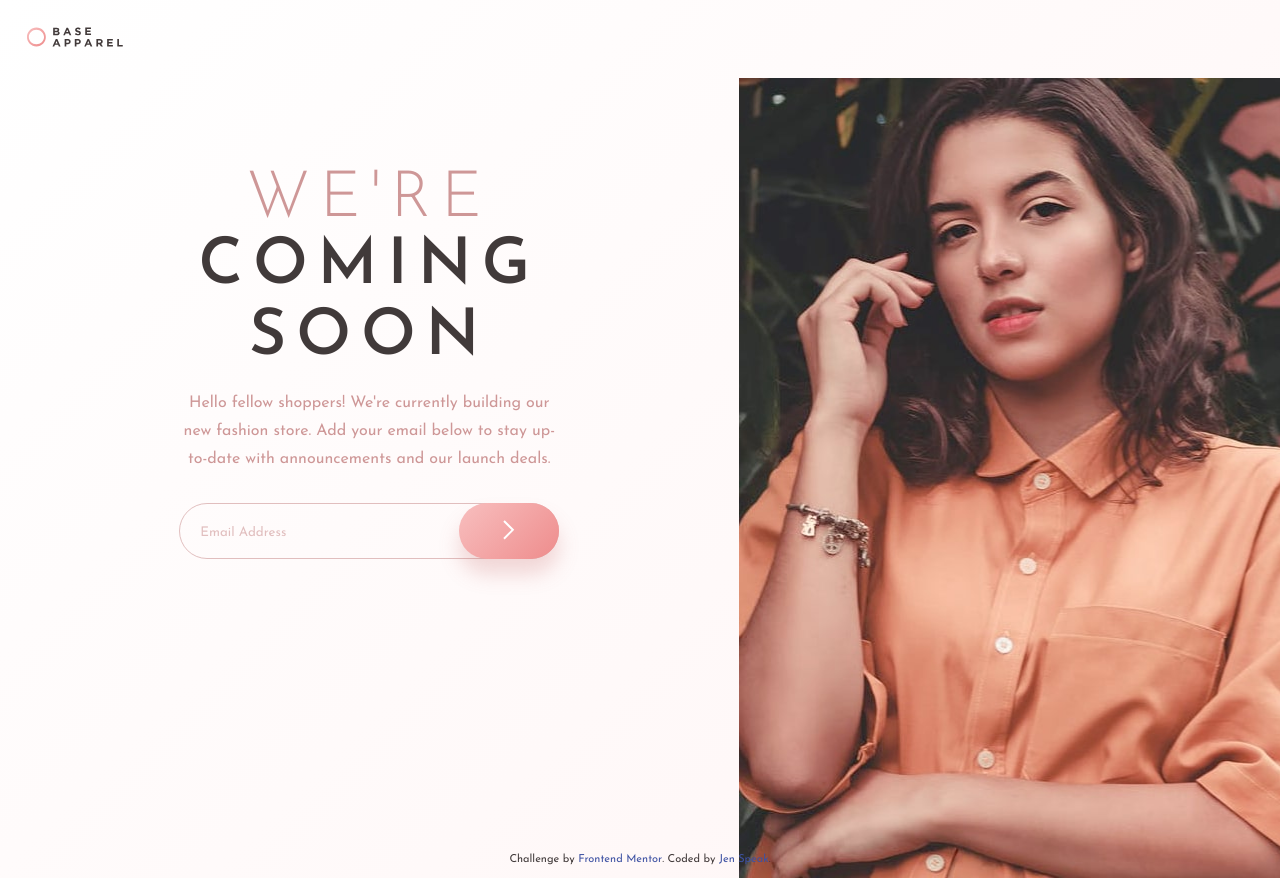
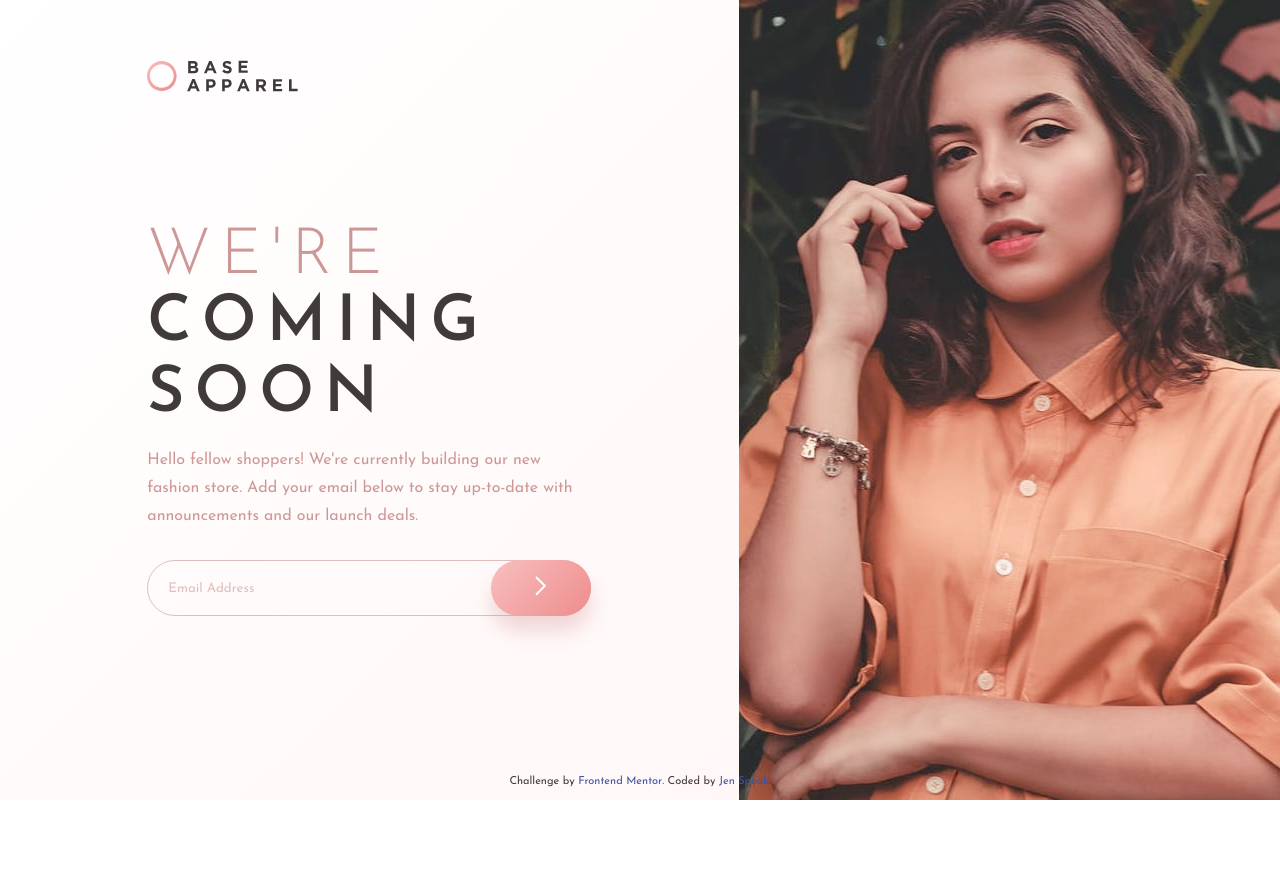
Before and after one commit to En-Jen/base-apparel-coming-soon, a website: page index.html in a window 1280 px wide. After the commit the page ends 800 px from the top, so only its background shows below. Drawn offline with Linux system fonts and the light colour scheme.

Commit message:
added more styles to desktop

```diff
--- a/index.html
+++ b/index.html
@@ -20,7 +20,9 @@
 
   <body>
     <header class="header">
-      <img src="/images/logo.svg" alt="Logo" class="header__logo">
+      <div class="header__container">
+        <img src="/images/logo.svg" alt="Logo" class="header__logo">
+      </div>
     </header>
 
     <main class="container">
--- a/sass/main.scss
+++ b/sass/main.scss
@@ -47,9 +47,26 @@ body {
 .header {
     padding: 2.7rem;
 
+    @media only screen and (min-width: 1200px) {
+        position: absolute;
+        width: 57.7%;
+        padding: 0;
+    }
+
+    &__container {
+        @media only screen and (min-width: 1200px) {
+            width: 444px;
+            margin: 6rem auto 0 auto;
+        }
+    }
+
     &__logo {
         height: 2rem;
         width: auto;
+
+        @media only screen and (min-width: 1200px) {
+            height: 3.15rem;
+        }
     }
 }
 
@@ -79,6 +96,15 @@ body {
 
     @media only screen and (min-width: 768px) {
         padding: 9rem 3.2rem
+    }
+
+    @media only screen and (min-width: 1200px) {
+        text-align: left;
+        padding: 0;
+        display: flex;
+        flex-direction: column;
+        justify-content: center;
+        margin-top: 4rem;
     }
 
     &__heading {
@@ -154,6 +180,10 @@ body {
         transform: translateY(-50%);
         right: 7rem;
         display: none;
+
+        @media only screen and (min-width: 1200px) {
+            right: 11rem;
+        }
     }
 
     &__btn {
```
Also changed, not shown: css/style.css.
